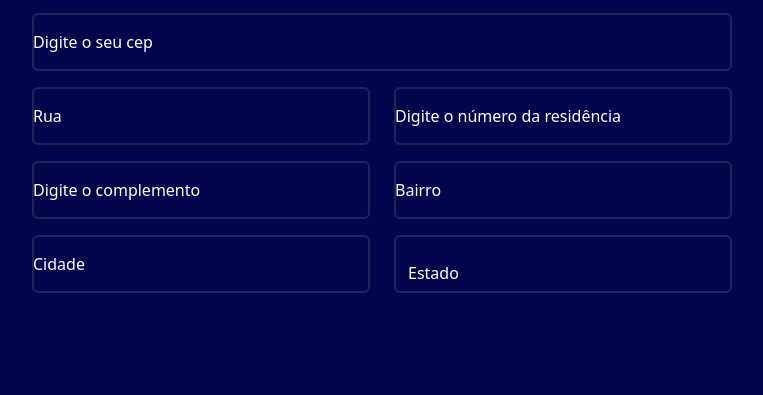
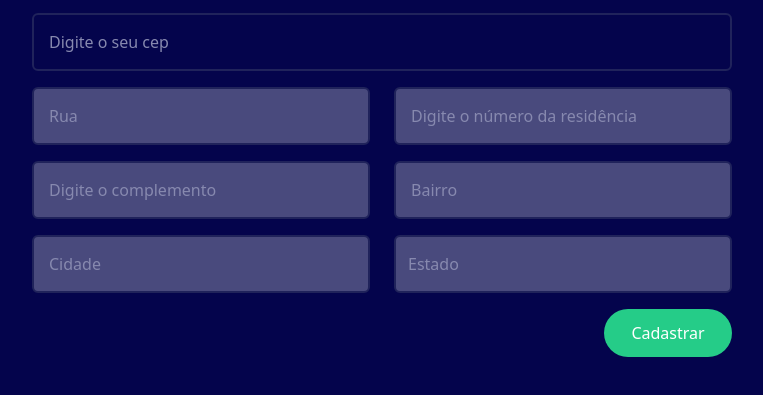
Before and after one commit to daniloaugusto9101/viacep, a plain HTML site: page index.html in a window 1280 px wide. Shown: the part 221-616 px from the top of the page, without its empty margins (258-1021 px from the left). Drawn offline with nearby package versions, Linux system fonts and the light colour scheme.

Commit message:
HTML e CSS ok

```diff
--- a/index.html
+++ b/index.html
@@ -172,6 +172,9 @@
                     </select>
                 </div>
             </div>
+            <div class="d-flex justify-content-end">
+                <button id="save-btn" type="submit" class="btn btn-primary">Cadastrar</button>
+            </div>
         </form>
     </div>
 </body>
--- a/style.css
+++ b/style.css
@@ -106,3 +106,31 @@
     border: 2px solid var(--border-color);
     color: var(--primary-color);
 }
+
+
+#order-form-container select{
+    padding: 1rem .75rem;
+}
+
+#order-form-container label{
+    color: var(--text-color);
+    left: 1em;
+}
+
+#order-form-container input:disabled,
+#order-form-container select:disabled{
+    background: var(--secondary-bg-color);
+    color: var(--text-color);
+}
+
+#order-form-container input:focus{
+    border-color: var(--secondary-color);
+}
+
+#save-btn{
+    background: var(--secondary-color);
+    border: none;
+    height: 3em;
+    width: 8em;
+    border-radius: 1.5em;
+}
```
